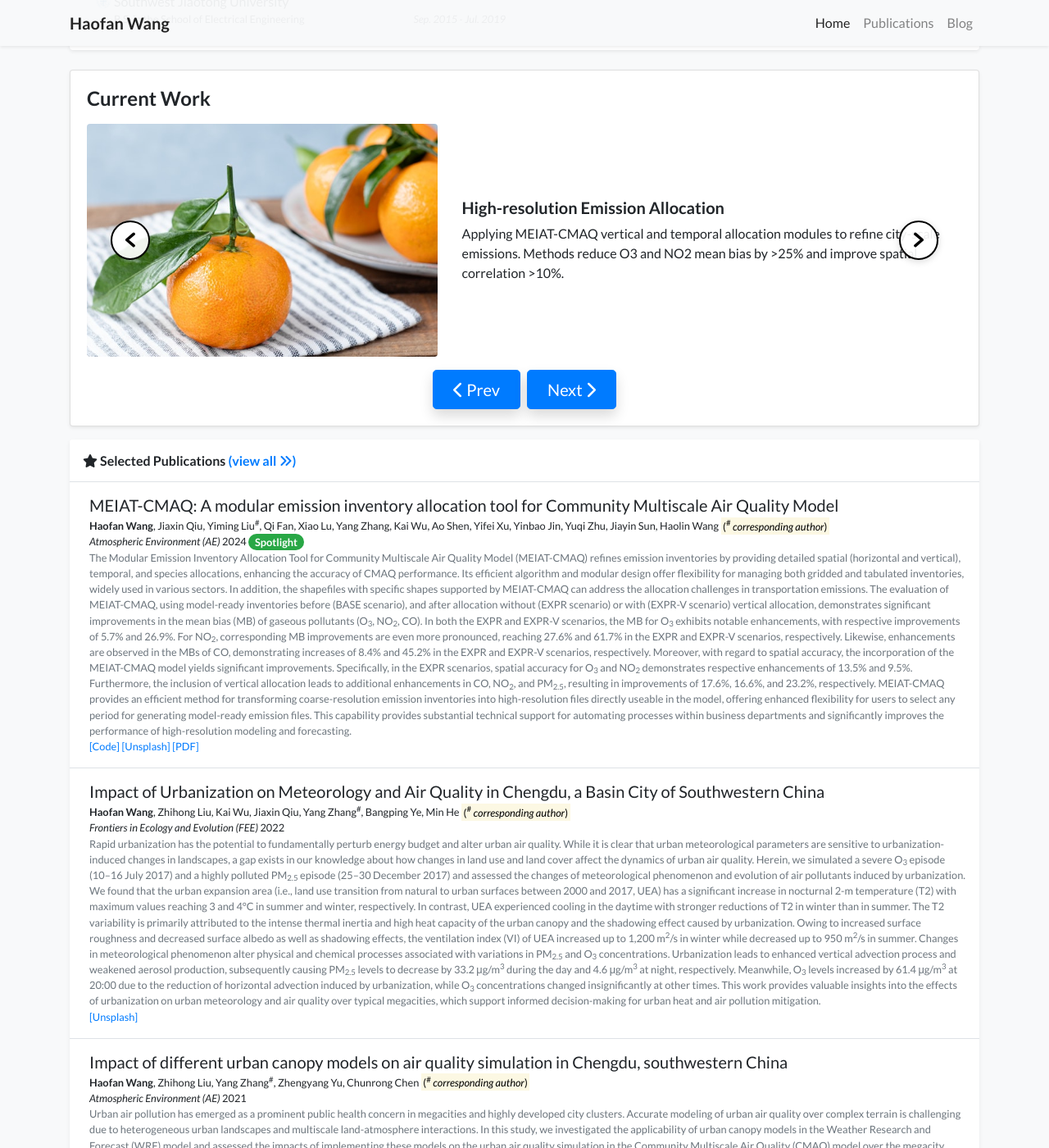
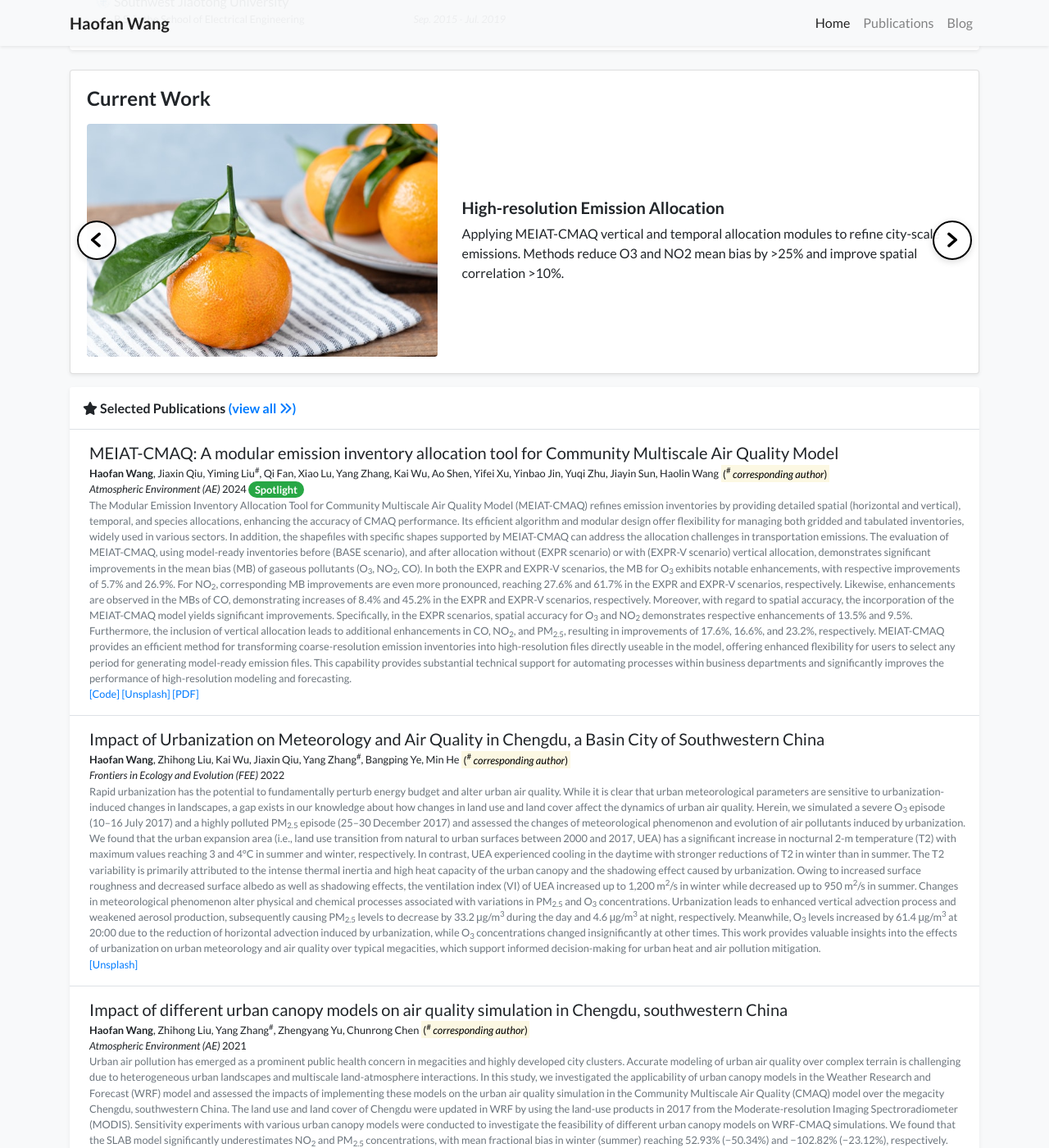
Before and after one commit to Airwhf/Airwhf.github.io, a Jekyll site: the page built from index.html, in a window 1280 px wide and 1400 px high, scrolled down 690 px. Shown: the whole window at 82% size. Built offline with Jekyll 4.4.1, drawn with Linux system fonts in a browser that asks for light colours; a style sheet for code colours, icons or effects is not loaded.

Commit message:
Update current_work_carousel.html

```diff
--- a/_includes/widgets/current_work_carousel.html
+++ b/_includes/widgets/current_work_carousel.html
@@ -5,10 +5,9 @@
         {% assign works = site.data.current_work.items %}
         <style>
         /* Current Work carousel controls - more visible with black outlined circular buttons */
-        .cw-control {
-            width: 10%;
-            opacity: 1 !important;
-        }
+        .cw-control { opacity: 1 !important; width: auto; }
+        .carousel-control-prev.cw-control { left: -12px; }
+        .carousel-control-next.cw-control { right: -12px; }
         .cw-icon {
             display: inline-block;
             width: 3rem;
@@ -59,14 +58,7 @@
                 <span class="sr-only">Next</span>
             </a>
         </div>
-        <div class="d-flex justify-content-center mt-3">
-            <button class="btn btn-primary btn-lg shadow mr-2 px-4" type="button" data-target="#currentWorkCarousel" data-slide="prev">
-                <i class="fas fa-chevron-left"></i> Prev
-            </button>
-            <button class="btn btn-primary btn-lg shadow px-4" type="button" data-target="#currentWorkCarousel" data-slide="next">
-                Next <i class="fas fa-chevron-right"></i>
-            </button>
-        </div>
+
         {% else %}
         <p class="mb-0">No current work items yet.</p>
         {% endif %}
```
